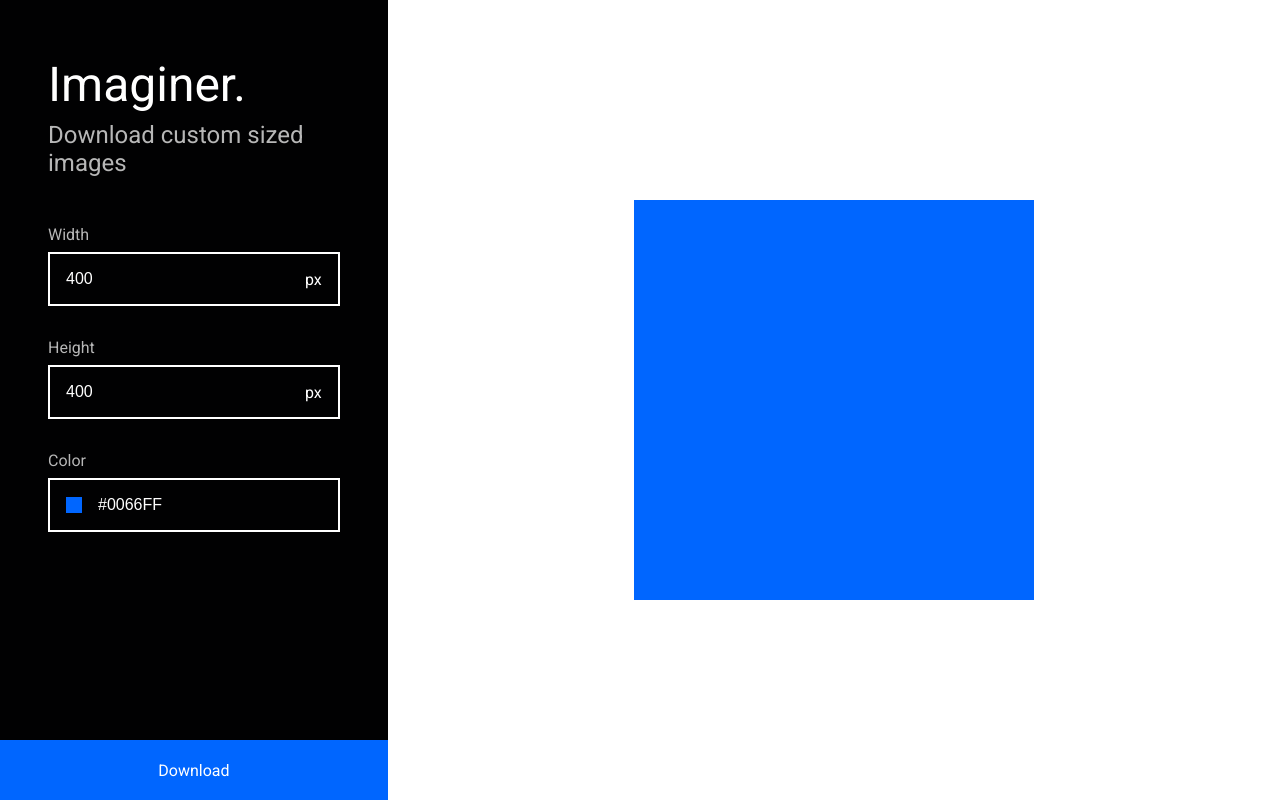
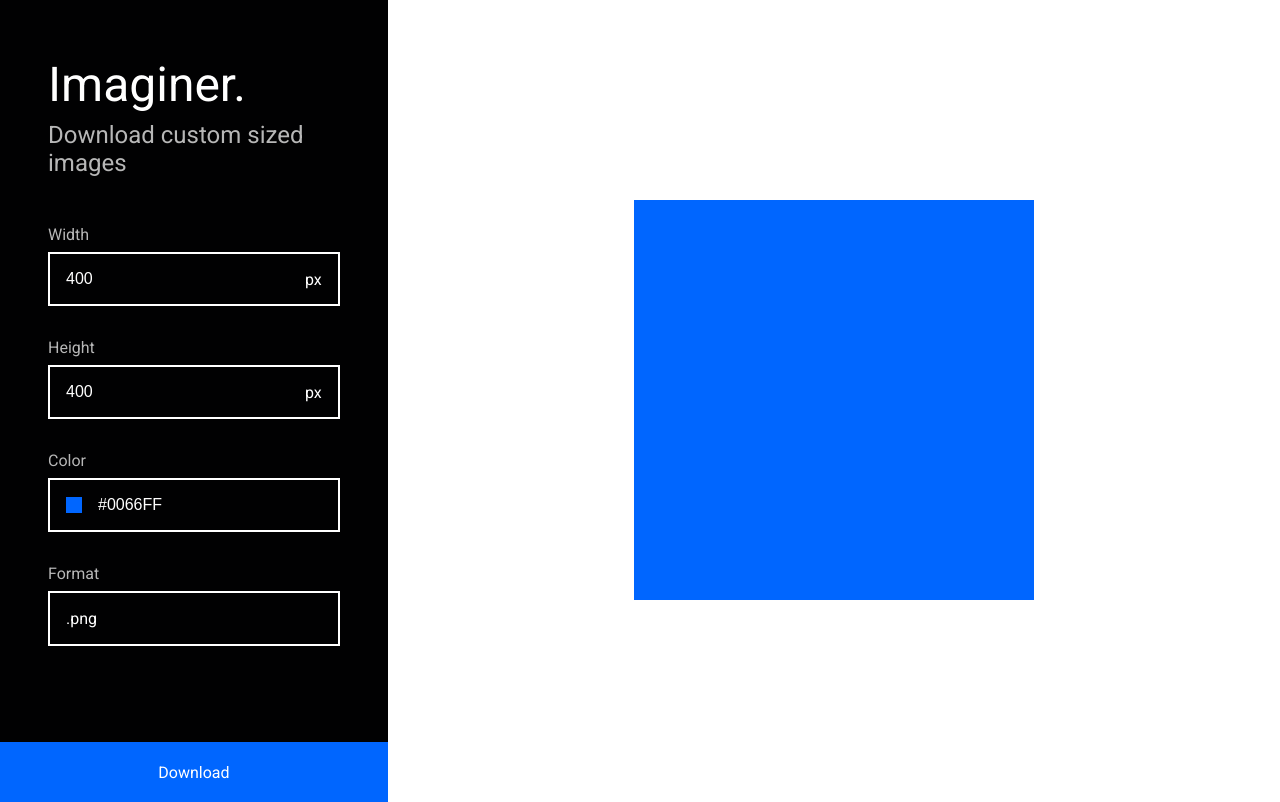
Before and after one commit to abinavseelan/imaginer, a React app: page / in a window 1280 px wide. Built offline with nearby package versions, Linux system fonts and the light colour scheme.

Commit message:
Enable format

```diff
--- /dev/null
+++ b/src/components/Dropdown/index.tsx
@@ -0,0 +1,62 @@
+import React from 'react';
+
+import { IDropdownProps, IDropdownState } from './types';
+
+import {
+  InputWrapper,
+  MenuOption,
+  MenuWrapper,
+  Wrapper,
+} from './styles';
+
+class Dropdown extends React.PureComponent<IDropdownProps, IDropdownState> {
+  public state = {
+    open: false,
+  };
+
+  public toggleDropdown = () => {
+    document.removeEventListener('click', this.toggleDropdown);
+
+    this.setState((prevState: IDropdownState) => ({
+      ...prevState,
+      open: !prevState.open,
+    }), () => {
+      if (this.state.open) {
+        document.addEventListener('click', this.toggleDropdown);
+      }
+    });
+  }
+
+  public setOption = (e: React.SyntheticEvent) => {
+    const { target } = e;
+    const { dataset } = target as HTMLDivElement;
+
+    if (!dataset.value) {
+      return;
+    }
+
+    this.props.onChange(dataset.value);
+  }
+
+  public render() {
+    return (
+      <Wrapper>
+        <label>{this.props.label}</label>
+        <InputWrapper onClick={this.toggleDropdown}>
+          {this.props.value}
+        </InputWrapper>
+        <MenuWrapper open={this.state.open} onClick={this.setOption}>
+          {
+            this.props.values.map((value) => (
+              <MenuOption data-value={value.label} key={value.id}>
+                {value.label}
+              </MenuOption>
+            ))
+          }
+        </MenuWrapper>
+      </Wrapper>
+    );
+  }
+}
+
+export default Dropdown;
--- /dev/null
+++ b/src/components/Dropdown/styles.ts
@@ -0,0 +1,48 @@
+import Styled from 'styled-components';
+
+import { themeConstants } from 'Src/shared/styles';
+
+export const Wrapper = Styled.div`
+  margin: ${themeConstants.spacing.xLarge} 0;
+  position: relative;
+
+  label {
+    color: ${themeConstants.colors.text.secondary};
+    display: block;
+  }
+`;
+
+export const InputWrapper = Styled.div`
+  margin: ${themeConstants.spacing.medium} 0;
+  padding: ${themeConstants.spacing.large};
+  border: 2px solid ${themeConstants.colors.border.default};
+
+  display: flex;
+  align-items: center;
+
+  cursor: pointer;
+`;
+
+export const MenuWrapper = Styled.div`
+  position: absolute;
+  right: 0;
+  border: 2px solid ${themeConstants.colors.border.default};
+  padding: ${themeConstants.spacing.medium};
+
+  transition: all 0.15s ease-out;
+
+  ${(props: { open: boolean; }) => `
+    ${!props.open ? 'opacity: 0;' : 'opacity: 1;'}
+  `}
+`;
+
+export const MenuOption = Styled.div`
+  cursor: pointer;
+  padding: ${themeConstants.spacing.medium};
+  min-width: 150px;
+
+  &:hover {
+    background-color: ${themeConstants.colors.background.alternate};
+    color: ${themeConstants.colors.text.alternate};
+  }
+`;
--- /dev/null
+++ b/src/components/Dropdown/types.ts
@@ -0,0 +1,15 @@
+export interface IOption {
+  id: string;
+  label: string;
+}
+
+export interface IDropdownProps {
+  label: string;
+  value: string;
+  values: IOption[];
+  onChange: (value: string) => void;
+}
+
+export interface IDropdownState {
+  open: boolean;
+}
--- a/src/components/TextInput/index.tsx
+++ b/src/components/TextInput/index.tsx
@@ -13,7 +13,7 @@ const TextInput = (props: ITextInputProps) => {
           props.left
         }
         <input
-          type='text'
+          type={props.type}
           name={props.name}
           value={props.value}
           onChange={props.onChange}
--- a/src/components/TextInput/types.ts
+++ b/src/components/TextInput/types.ts
@@ -5,4 +5,5 @@ export interface ITextInputProps {
   value: string;
   onChange: (e: React.SyntheticEvent) => void;
   right?: React.ReactNode;
+  type: string;
 }
--- a/src/containers/Desktop/index.tsx
+++ b/src/containers/Desktop/index.tsx
@@ -13,9 +13,9 @@ import {
 } from './styles';
 
 import { IDesktopProps, IDesktopState } from './types';
-import { Dimension, IDimensions } from 'Src/shared/types';
 
 import TextInput from 'Components/TextInput';
+import Dropdown from 'Components/Dropdown';
 
 import { themeConstants } from 'Src/shared/styles';
 import downloader from 'Src/shared/utils/downloader';
@@ -29,6 +29,7 @@ class Desktop extends React.PureComponent<IDesktopProps, IDesktopState> {
 
     this.state = {
       color: themeConstants.colors.buttons.primary,
+      format: '.png',
       height: '400',
       width: '400',
     };
@@ -38,7 +39,7 @@ class Desktop extends React.PureComponent<IDesktopProps, IDesktopState> {
 
   public getPreviewStyles = () => {
     const drawArea = this.drawArea && this.drawArea.current || null;
-    const { height, width, color } = this.state;
+    const { height, width, color, format } = this.state;
 
     if (!drawArea) {
       return {
@@ -48,12 +49,22 @@ class Desktop extends React.PureComponent<IDesktopProps, IDesktopState> {
       };
     }
 
-    return getPreviewStyles(drawArea, Number(width), Number(height), color);
+    return getPreviewStyles(drawArea, {
+      color,
+      format,
+      height: Number(height),
+      width: Number(width),
+    });
   }
 
   public downloadImage = () => {
-    const { width, height, color } = this.state;
-    downloader(Number(width), Number(height), color);
+    const { width, height, color, format } = this.state;
+    downloader({
+      color,
+      format,
+      height: Number(height),
+      width: Number(width),
+    });
   }
 
   public handleInput = (e: React.SyntheticEvent)  => {
@@ -73,6 +84,16 @@ class Desktop extends React.PureComponent<IDesktopProps, IDesktopState> {
     this.setState(newState);
   }
 
+  public handleFormatSelection = (option: string) => {
+    if (!option) {
+      return;
+    }
+
+    this.setState({
+      format: option,
+    });
+  }
+
   public render() {
     return (
       <MainContainer>
@@ -87,6 +108,7 @@ class Desktop extends React.PureComponent<IDesktopProps, IDesktopState> {
 
             <Controls>
               <TextInput
+                type='number'
                 label='Width'
                 name='width'
                 right={<RightInfo>px</RightInfo>}
@@ -95,6 +117,7 @@ class Desktop extends React.PureComponent<IDesktopProps, IDesktopState> {
               />
 
               <TextInput
+                type='number'
                 label='Height'
                 name='height'
                 right={<RightInfo>px</RightInfo>}
@@ -103,6 +126,7 @@ class Desktop extends React.PureComponent<IDesktopProps, IDesktopState> {
               />
 
               <TextInput
+                type='text'
                 label='Color'
                 name='color'
                 left={
@@ -112,6 +136,16 @@ class Desktop extends React.PureComponent<IDesktopProps, IDesktopState> {
                 }
                 value={this.state.color}
                 onChange={this.handleInput}
+              />
+
+              <Dropdown
+                label='Format'
+                value={this.state.format}
+                values={[
+                  { id: 'png', label: '.png' },
+                  { id: 'jpg', label: '.jpg' },
+                ]}
+                onChange={this.handleFormatSelection}
               />
             </Controls>
           </ControlCenterOptions>
--- a/src/containers/Desktop/styles.ts
+++ b/src/containers/Desktop/styles.ts
@@ -33,6 +33,7 @@ export const DrawArea = Styled.div`
   div {
     transition: width 0.15s ease-out;
     transition: height 0.15s ease-out;
+    will-change: height, width;
   }
 `;
 
--- a/src/containers/Desktop/types.ts
+++ b/src/containers/Desktop/types.ts
@@ -4,4 +4,5 @@ export interface IDesktopState {
   width: string;
   color: string;
   height: string;
+  format: string;
 }
--- a/src/shared/utils/downloader.ts
+++ b/src/shared/utils/downloader.ts
@@ -1,18 +1,36 @@
-export default function downloader(width: number, height: number, color: string) {
+import { IImageMeta } from 'Src/shared/types';
+
+function getFormat(formatString: string) {
+  switch (formatString) {
+    case '.png': {
+      return 'image/png';
+    }
+
+    case '.jpg': {
+      return 'image/jpeg';
+    }
+
+    default: {
+      return 'image/png';
+    }
+  }
+}
+
+export default function downloader(imageMeta: IImageMeta) {
   const canvas = document.createElement('canvas');
-  canvas.width = width;
-  canvas.height = height;
+  canvas.width = imageMeta.width;
+  canvas.height = imageMeta.height;
   const ctx = canvas.getContext('2d');
 
   if (ctx) {
-    ctx.fillStyle = color;
+    ctx.fillStyle = imageMeta.color;
     ctx.fillRect(0, 0, canvas.width, canvas.height);
   }
 
-  const url = canvas.toDataURL();
+  const url = canvas.toDataURL(getFormat(imageMeta.format), 1.0);
 
   const a = document.createElement('a');
-  a.download = `${width}x${height}.png`;
+  a.download = `${imageMeta.width}x${imageMeta.height}${imageMeta.format}`;
   a.href = url;
   document.body.appendChild(a);
   a.click();
--- a/src/shared/utils/getPreviewStyles.ts
+++ b/src/shared/utils/getPreviewStyles.ts
@@ -1,4 +1,4 @@
-import { Dimension, IDimensions } from 'Src/shared/types';
+import { Dimension, IDimensions, IImageMeta } from 'Src/shared/types';
 
 function constrain(type: Dimension, dimensions: IDimensions, maxDimensions: IDimensions) {
   const { width, height } = dimensions;
@@ -20,15 +20,10 @@ function constrain(type: Dimension, dimensions: IDimensions, maxDimensions: IDim
   return { width, height };
 }
 
-export default function getPreviewStyles(
-  element: HTMLDivElement,
-  width: number,
-  height: number,
-  color: string,
-) {
+export default function getPreviewStyles(element: HTMLDivElement, imageMeta: IImageMeta) {
   const { width: MAX_WIDTH, height: MAX_HEIGHT } = element.getBoundingClientRect();
-  let newWidth = width;
-  let newHeight = height;
+  let newWidth = imageMeta.width;
+  let newHeight = imageMeta.height;
 
   if (newWidth > MAX_WIDTH) {
     const widthConstrained = constrain(Dimension.width, {
@@ -55,7 +50,7 @@ export default function getPreviewStyles(
   }
 
   return {
-    backgroundColor: color,
+    backgroundColor: imageMeta.color,
     height: `${newHeight}px`,
     width: `${newWidth}px`,
   };
```
Also changed, not shown: src/shared/types.ts (+7 -0 lines).
